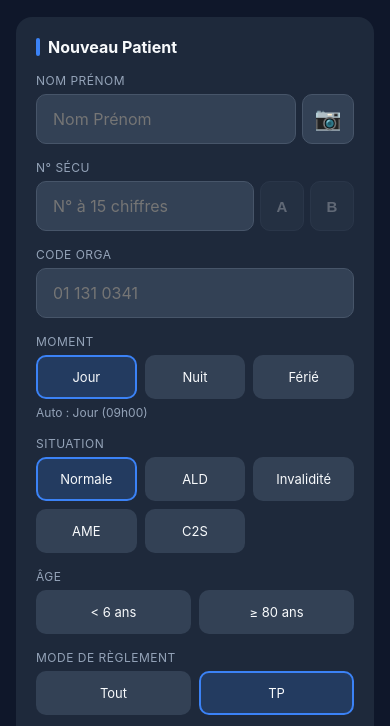
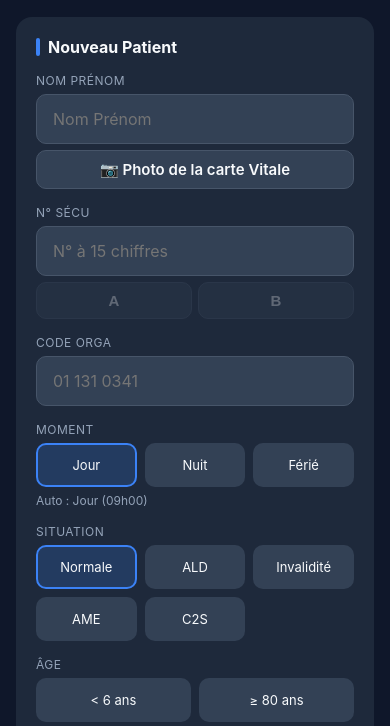
Before and after one commit to Elkin-art/gestion, a plain HTML site: page index.html in a window 390 px wide. Shown: the part 118-844 px from the top of the page. Drawn offline with nearby package versions, Linux system fonts and the light colour scheme.

Commit message:
v2.4 : nom, prénom et N° Sécu visibles en entier sur iPhone
Avant : sur un iPhone standard, la case du N° Sécu n'avait que 137 à 155 px
de texte (boutons A / B sur la même ligne) et coupait la fin du numéro ;
la case Nom Prénom perdait la place du bouton photo ; la liste des patients
n'affichait que les 7 premiers chiffres du numéro.

- Case N° Sécu sur toute la largeur, boutons A / B (Corse) en dessous.
- Case Nom Prénom sur toute la largeur, bouton « Photo de la carte Vitale »
  en dessous ; un nom trop long est répété en entier sous la case.
- Liste des patients : N° Sécu complet, sur sa propre ligne.

Aucun calcul, ni le PDF, ni la lecture de la carte ne changent.
Vérifié à 320, 375, 390, 393 et 430 px de large.

Co-Authored-By: Claude <noreply@anthropic.com>

```diff
--- a/index.html
+++ b/index.html
@@ -74,16 +74,19 @@
         .hint { font-size: 12px; color: var(--text-dim); margin-top: 6px; }
 
         /* Nom + photo carte Vitale */
-        .name-row { display: grid; grid-template-columns: 1fr 52px; gap: 6px; }
-        .photo-btn { background: var(--bg-input); border: 1px solid var(--border); border-radius: 10px; font-size: 22px; cursor: pointer; }
+        .name-row { display: grid; grid-template-columns: 1fr; gap: 6px; }
+        .photo-btn { background: var(--bg-input); color: var(--text); border: 1px solid var(--border); border-radius: 10px; padding: 9px; font-size: 15px; font-weight: 600; font-family: inherit; cursor: pointer; }
+        .nom-complet { font-size: 13px; color: var(--text-dim); margin-top: 6px; word-break: break-word; }
+        .nom-complet:empty { display: none; }
         .photo-btn:disabled { opacity: 0.4; cursor: default; }
         .ocr-status { font-size: 12px; margin-top: 6px; color: var(--text-dim); line-height: 1.4; }
         .ocr-status.ok { color: var(--success); }
         .ocr-status.ko { color: var(--warning); }
 
         /* N° Sécu */
-        .nir-row { display: grid; grid-template-columns: 1fr 44px 44px; gap: 6px; }
-        .nir-btn { background: var(--bg-input); color: var(--text); border: 1px solid var(--border); border-radius: 10px; font-size: 15px; font-weight: 600; cursor: pointer; }
+        .nir-row { display: grid; grid-template-columns: 1fr 1fr; gap: 6px; }
+        .nir-row input { grid-column: 1 / -1; }
+        .nir-btn { background: var(--bg-input); color: var(--text); border: 1px solid var(--border); border-radius: 10px; padding: 9px; font-size: 15px; font-weight: 600; cursor: pointer; }
         .nir-btn:disabled { opacity: 0.3; cursor: default; }
         .nir-status { font-size: 12px; margin-top: 6px; min-height: 0; }
         .nir-status.ok { color: var(--success); }
@@ -142,6 +145,7 @@
         .patient-item { background: var(--bg); border-radius: 10px; padding: 14px; padding-right: 80px; margin-bottom: 10px; position: relative; }
         .patient-item .name { font-weight: 600; margin-bottom: 4px; word-break: break-word; }
         .patient-item .details { font-size: 13px; color: var(--text-dim); word-break: break-word; }
+        .patient-item .secu { font-size: 13px; color: var(--text-dim); margin-top: 2px; font-variant-numeric: tabular-nums; }
         .patient-item .notes { font-size: 12px; color: var(--warning); font-style: italic; margin-top: 4px; word-break: break-word; }
         .patient-item .amounts { display: flex; flex-wrap: wrap; gap: 8px; margin-top: 8px; font-size: 12px; }
         .patient-item .amounts span { padding: 4px 8px; border-radius: 6px; }
@@ -200,8 +204,9 @@
             <label for="nomPrenom">Nom Prénom</label>
             <div class="name-row">
                 <input type="text" id="nomPrenom" placeholder="Nom Prénom" autocomplete="off">
-                <button type="button" class="photo-btn" id="btnPhoto" aria-label="Photographier la carte Vitale">📷</button>
+                <button type="button" class="photo-btn" id="btnPhoto" aria-label="Photographier la carte Vitale">📷 Photo de la carte Vitale</button>
             </div>
+            <div class="nom-complet" id="nomComplet"></div>
             <input type="file" id="photoCarte" accept="image/*" capture="environment" hidden>
             <div class="ocr-status" id="ocrStatus"></div>
         </div>
@@ -374,7 +379,7 @@
        CONFIGURATION — tout ce qui concerne les tarifs et les règles est ici
        ===================================================================== */
 
-    var APP_VERSION = '2.3';
+    var APP_VERSION = '2.4';
     var SAUVEGARDE_JOURS = 7;   // la copie de secours d'une garde réinitialisée s'efface seule après ce délai
     var IK_TAUX = 0.61;
 
@@ -849,6 +854,15 @@
         appliquerAge();
     }
 
+    // Nom Prénom trop long pour la case (iPhone étroit) : répété en entier juste dessous.
+    function majNomComplet() {
+        var champ = $('nomPrenom'), style = getComputedStyle(champ);
+        var ctx = majNomComplet.ctx || (majNomComplet.ctx = document.createElement('canvas').getContext('2d'));
+        ctx.font = style.fontWeight + ' ' + style.fontSize + ' ' + style.fontFamily;
+        var place = champ.clientWidth - parseFloat(style.paddingLeft) - parseFloat(style.paddingRight);
+        $('nomComplet').textContent = ctx.measureText(champ.value).width > place ? champ.value.trim() : '';
+    }
+
     function surSaisieNir() {
         var n = nettoyerNir($('numSecu').value);
         $('numSecu').value = formaterNir(n);
@@ -914,6 +928,7 @@
     // Remet le formulaire à zéro pour le patient suivant.
     function nouveauPatient() {
         ['nomPrenom', 'numSecu', 'codeOrga', 'notes', 'de', 'ikKm'].forEach(function (id) { $(id).value = ''; });
+        majNomComplet();
         majStatutNir('');
         majBoutonsCorse('');
         statutOCR('', '');
@@ -958,6 +973,7 @@
         etat.formulaireId++;
         etat.ageAuto = null;
         $('nomPrenom').value = p.nomPrenom || '';
+        majNomComplet();
         $('codeOrga').value = p.codeOrga || '';
         $('notes').value = p.notes || '';
         var n = nettoyerNir(p.numSecu);
@@ -1021,13 +1037,13 @@
                 details.push((LIBELLES.situation[p.situation] || p.situation) +
                     (p.situation === 'normale' ? (p.tpChoice === 'tout' ? ' (Tout)' : ' (TP)') : ''));
                 details.push((p.cotations || []).join('+'));
-                if (p.numSecu) details.push(p.numSecu.substring(0, 7) + '...');
 
                 return '<div class="patient-item">' +
                     '<button type="button" class="icon-btn edit-btn" data-action="modifier" data-id="' + p.id + '" aria-label="Modifier">✎</button>' +
                     '<button type="button" class="icon-btn delete-btn" data-action="supprimer" data-id="' + p.id + '" aria-label="Supprimer">×</button>' +
                     '<div class="name">' + (i + 1) + '. ' + echapper(p.nomPrenom) + '</div>' +
                     '<div class="details">' + echapper(details.join(' | ')) + '</div>' +
+                    (p.numSecu ? '<div class="secu">' + echapper(p.numSecu) + '</div>' : '') +
                     (p.notes ? '<div class="notes">' + echapper(p.notes) + '</div>' : '') +
                     '<div class="amounts">' +
                         (p.tiersPayantSecu > 0 ? '<span class="amo">Sécu ' + formatMontant(p.tiersPayantSecu) + '</span>' : '') +
@@ -1769,6 +1785,7 @@
             surSaisieNir();
             var nomRempli = false;
             if (r.nom && !$('nomPrenom').value.trim()) { $('nomPrenom').value = r.nom; nomRempli = true; }
+            majNomComplet();
             var message = nomRempli ? '✓ Carte lue. Vérifiez le nom.' :
                 (r.nom ? '✓ N° Sécu lu (nom déjà saisi, non modifié).' : '✓ N° Sécu lu. Nom non lu, saisissez-le.');
             statutOCR(message + ' Enfant de moins de 16 ans ? La carte est celle du parent : corrigez le nom et cochez l\'âge.', 'ok');
@@ -1861,6 +1878,8 @@
         });
 
         $('btnPhoto').addEventListener('click', function () { if (!etat.ocrEnCours) $('photoCarte').click(); });
+        $('nomPrenom').addEventListener('input', majNomComplet);
+        window.addEventListener('resize', majNomComplet);
         $('photoCarte').addEventListener('change', function () {
             var fichier = this.files && this.files[0];
             this.value = '';                      // permet de reprendre la même photo
```
